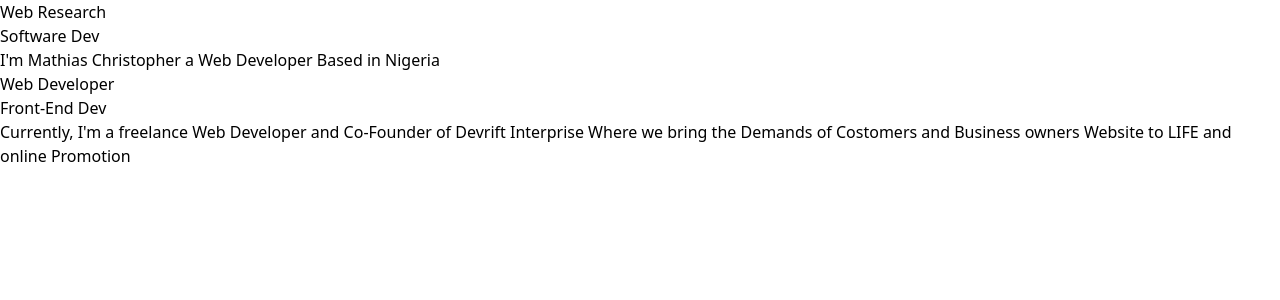
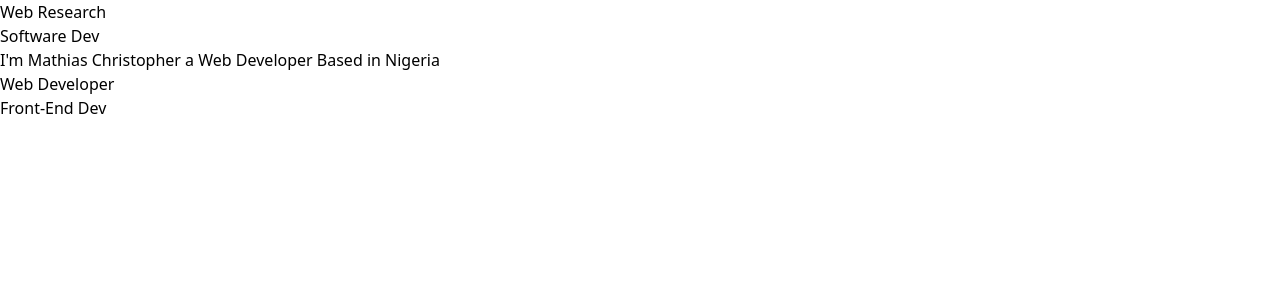
Before and after one commit to atrojiggambob22/MyPortfolio, a React (Vite) app: page / in a window 1280 px wide. Shown: the top 300 px of the page. Built offline with nearby package versions, Linux system fonts and the light colour scheme.

Commit message:
My first portfolio

```diff
--- a/src/Portfolio.jsx
+++ b/src/Portfolio.jsx
@@ -22,7 +22,7 @@ const Portfolio =()=>{
                 </div>
             </div>
                 <div>
-                    <h3>Currently, I'm a freelance Web Developer and Co-Founder of Devrift Interprise Where we bring the Demands of Costomers and Business owners Website to LIFE and online Promotion</h3>
+                    {/* <h3>Currently, I'm a freelance Web Developer and Co-Founder of Devrift Interprise Where we bring the Demands of Costomers and Business owners Website to LIFE and online Promotion</h3> */}
                 </div>
         </div>
         </>
```
